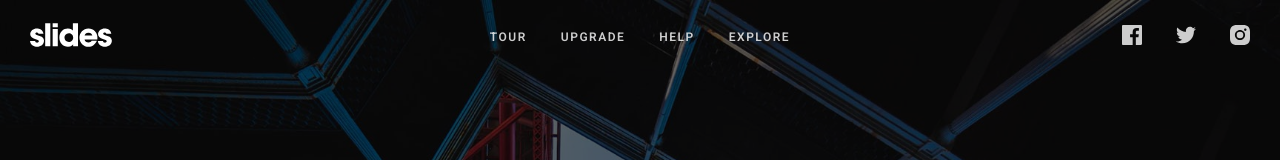
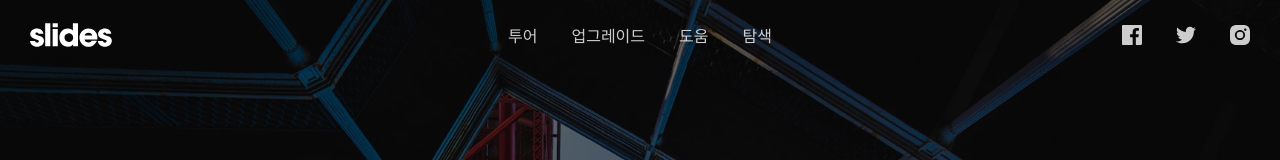
Before and after one commit to youhyuni/static-web-template, a plain HTML site: page index.html in a window 1280 px wide. Shown: the top 160 px of the page. Drawn offline with nearby package versions, Linux system fonts and the light colour scheme.

Commit message:
Update index.html
메뉴 한글로 변경 근데 프로필 없음

```diff
--- a/index.html
+++ b/index.html
@@ -115,11 +115,11 @@
   <div class="sections desktop">
     <div class="left"><a href="#" title="Slides Framework"><svg style="width:82px;height:24px"><use xmlns:xlink="http://www.w3.org/1999/xlink" xlink:href="#logo"></use></svg></a></div>
     <div class="center">
-      <ul class="menu uppercase">
-        <li><a href="#">Tour</a></li>
-        <li><a href="#">Upgrade</a></li>
-        <li><a href="#">Help</a></li>
-        <li><a href="#">Explore</a></li>
+      <ul class="menu">
+        <li><a href="#">투어</a></li>
+        <li><a href="#">업그레이드</a></li>
+        <li><a href="#">도움</a></li>
+        <li><a href="#">탐색</a></li>
       </ul>
     </div>
     <div class="right">
```
